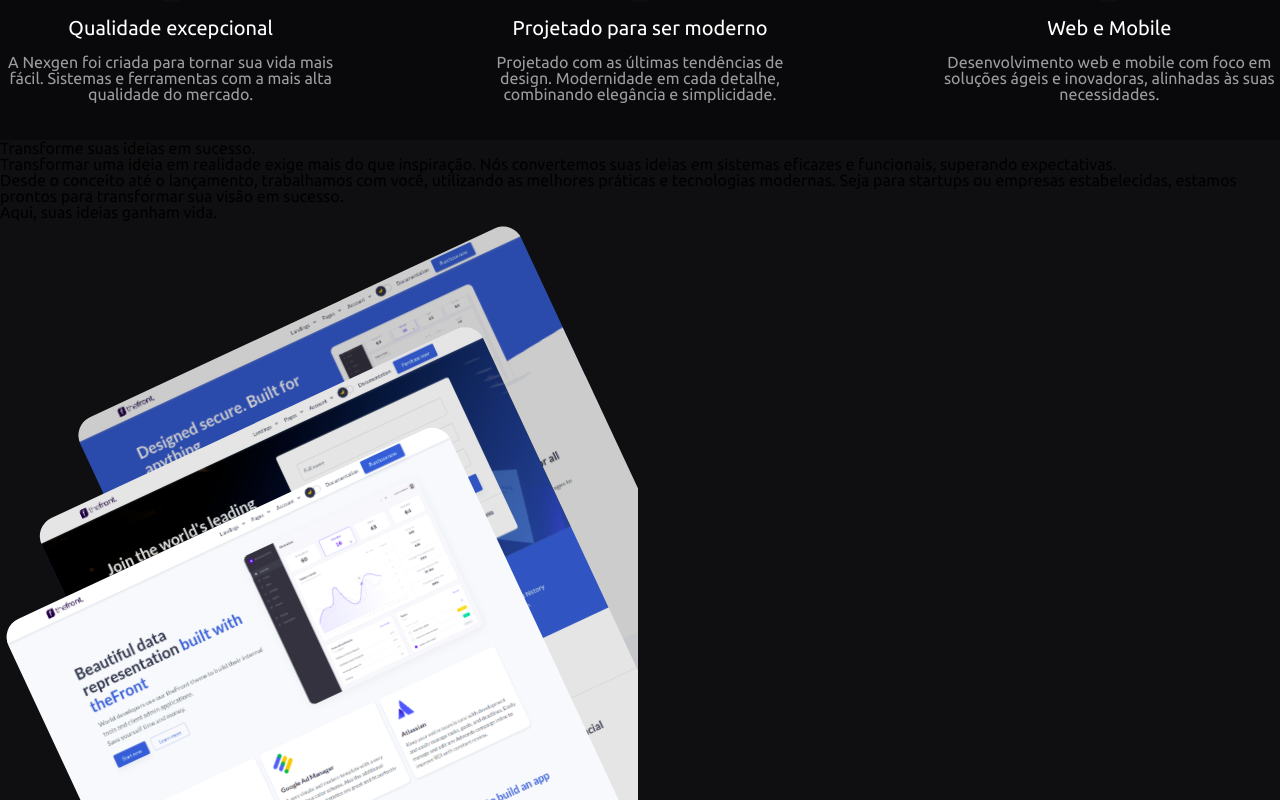
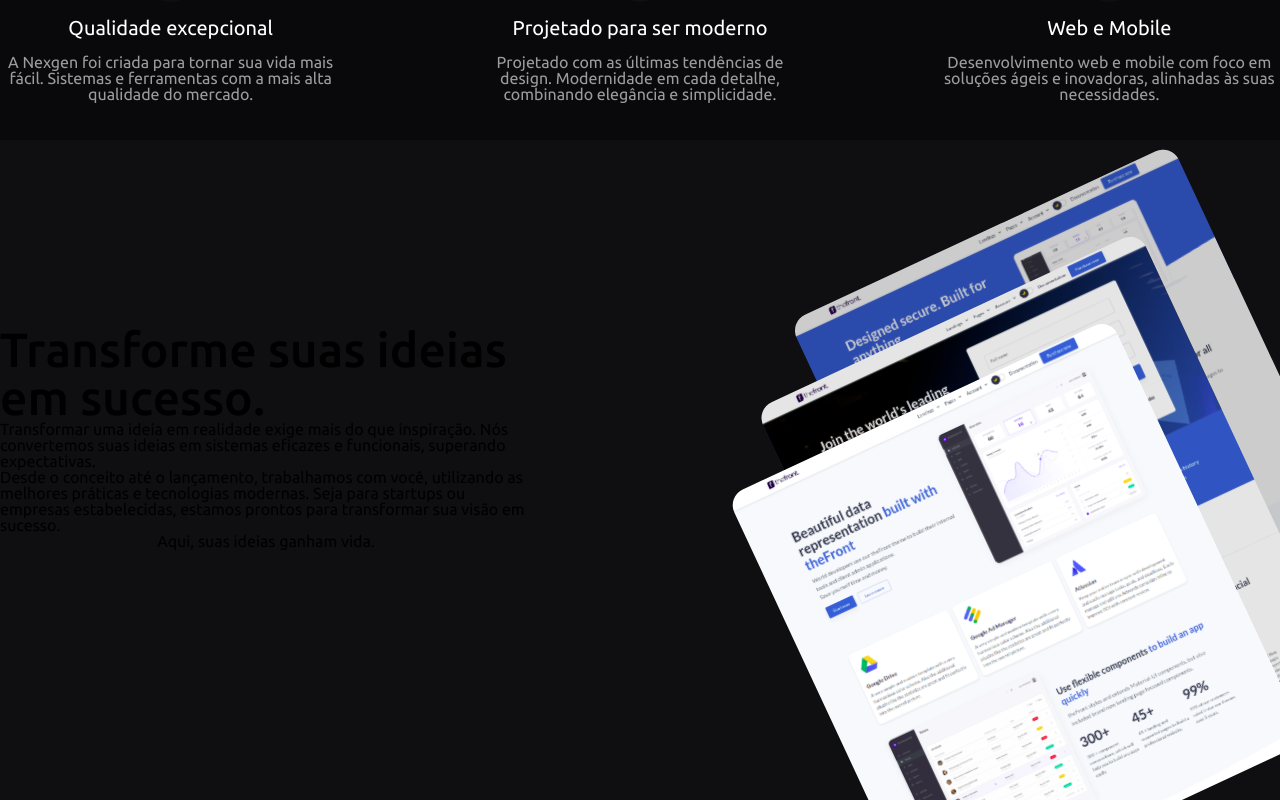
Before and after one commit to NexGenSolutionsIT/nexgen, a Next.js app: page / in a window 1280 px wide. Shown: the part 660-1460 px from the top of the page. Built offline with nearby package versions, Linux system fonts and the light colour scheme.

Commit message:
fix section one scss

```diff
--- a/src/app/Home/SectionOne/styles/commun.module.scss
+++ b/src/app/Home/SectionOne/styles/commun.module.scss
@@ -3,4 +3,37 @@
 .container {
   height: 100vh;
   width: 100%;
+  max-width: 100%;
+  display: flex;
+  flex-direction: row;
+  align-items: center;
+  justify-content: space-between;
+
+  .textContainer {
+    display: flex;
+    flex-direction: column;
+    align-items: center;
+    width: 532px;
+    height: 431px;
+
+    .title {
+      font-size: 48px;
+      font-weight: 500;
+
+      .markTitle {
+        color: $gradientUp;
+      }
+    }
+
+    .text {
+    }
+  }
+
+  .groupImages {
+    height: 99%;
+    .image {
+      height: 98%;
+      width: 100%;
+    }
+  }
 }
```
